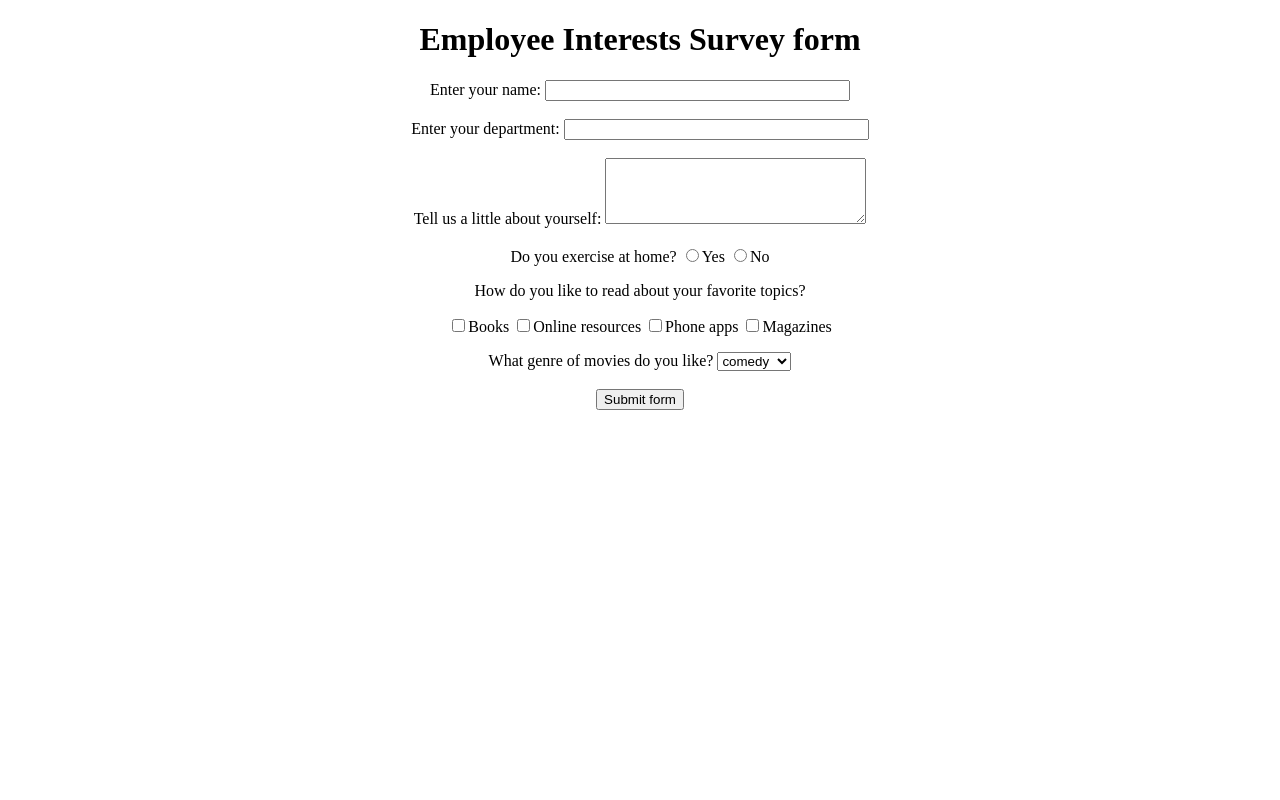
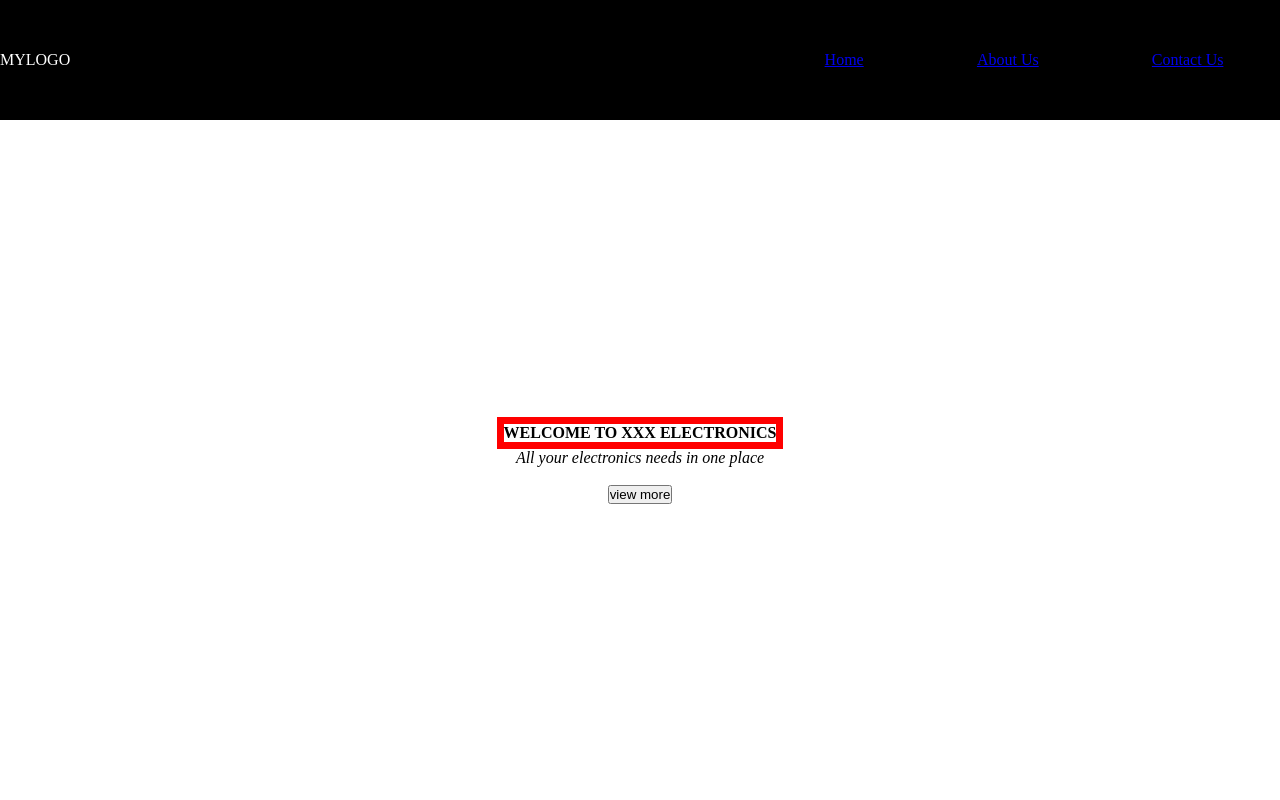
Before and after one commit to vikash-rajput/centralgit, a plain HTML site: page index.html in a window 1280 px wide. Drawn offline with Linux system fonts and the light colour scheme.

Commit message:
Update index.html

```diff
--- a/index.html
+++ b/index.html
@@ -1,55 +1,74 @@
-<!DOCTYPE HTML>
-<!-- This is how HTML comments look like -->
 <html>
-<!-- the title will appear on the page-->
 <head>
-<title>Employee Interests Survey</title>
+<title></title>
+<!-- Apply styles to html elements -->
+<style>
+*{
+margin:0; padding:0; boxsizing:border-box;
+}
+header{
+width: 100%; height: 100vh;
+background-color: white;
+background-repeat: no-repeat;
+background-size: cover;
+}
+nav{
+width: 100%; height: 15vh;
+background: black;
+display: flex; justify-content: space-between;
+align-items: center;
+}
+nav .mainmenu{
+width: 40%;
+display: flex; justify-content: space-around;
+}
+main{
+width: 100%; height: 85vh;
+display: flex; justify-content: center;
+align-items: center;
+text-align: center;
+}
+section h3{
+letter-spacing: 3px; font-weight: 200;
+}
+section h1{
+text-transform: uppercase;
+}
+section div{
+animation:changeborder 10s infinite linear;
+border: 7px solid red;
+}
+@keyframes changeborder{
+0%
+20%
+40%
+}
+</style>
 </head>
 <body>
-<!-- as it is a survey form, we will need to submit the details, hence we use form -->
-<!-- We can give absolute url, or relative url like /nextpage.jsp, and specify POST or GET method -->
-<form action="http://google.co.in">
-<!-- If we remove this, every thing will move to the left of the page-->
-<div align="center">
-<!--Adds a heading to the form-->
-<h1>Employee Interests Survey form</h1>
-Enter your name:
-<!-- Input type text for small texts, specify size -->
-<input type="text" name="UserName" size=35 maxlength=35 value="">
-<!--Adds spaces - remove and see what happens -->
-</br></br>
-Enter your department:
-<input type="text" name="Deptt" size=35 maxlength=35 value=""> </br> </br>
-Tell us a little about yourself:
-<!-- For writing lot of text like descriptions with text wrapping,
-if you dont want text wrapping, you can add wrap = "off" (horizontal scrollbar -->
-<textarea name="Comments" cols=30 rows=4></textarea> </br> </br>
-Do you exercise at home?
-<!-- Radio buttons help you choose one out of the many values -->
-<input type="radio" name="exe" value=1>Yes
-<input type="radio" name="exe" value=2>No
-</p>
-How do you like to read about your favorite topics?
-<p>
-<!--Checkbox lets you select multiple options -->
-<input type="checkbox" name="Books">Books
-<input type="checkbox" name="Web">Online resources
-<input type="checkbox" name="Phone">Phone apps
-<input type="checkbox" name="Magazines">Magazines
-</p>
-What genre of movies do you like?
-<!--Select box lets you choose one of the multiple dropdown options-->
-<select name="moviepref" ><option>
-<option value=1 selected = "true">comedy
-<option value=2 >romance
-<option value=3 >thriller
-<option value=4 >horror
-<option value=5 >biopic
-</select>
-</br></br>
-<!--submits the information entered in the form by the user -->
-<input type=submit value="Submit form">
+<!--Let us create a simple menu using the navigation tags-->
+<!--Use header to indicate that manu will be a part of header -->
+<header>
+<nav>
+<div class = "logo" <h3 style="color:white;">MYLOGO</h3></div>
+<!--Lets define the menu items now-->
+<div class = "mainmenu">
+<a href="https://hackr.io/tutorials/learn-html-5">Home</a>
+<a href="https://hackr.io/tutorials/learn-html-5">About Us</a>
+<a href="https://hackr.io/tutorials/learn-html-5">Contact Us</a>
 </div>
-</form>
+</nav>
+<!--Let us create the main section now, if you are not using html5, use div tags-->
+<main>
+<section>
+<!--Check out the styling elements for this div class - change_text -->
+<div class = "change_text"><b>WELCOME TO XXX ELECTRONICS</b></div>
+<!--make text italic-->
+<p><i>All your electronics needs in one place</i></p><br>
+<!--create a button, if there is a form, you can specify an action on click-->
+<input type = button value = "view more">
+</section>
+</main>
+</header>
 </body>
 </html>
```
